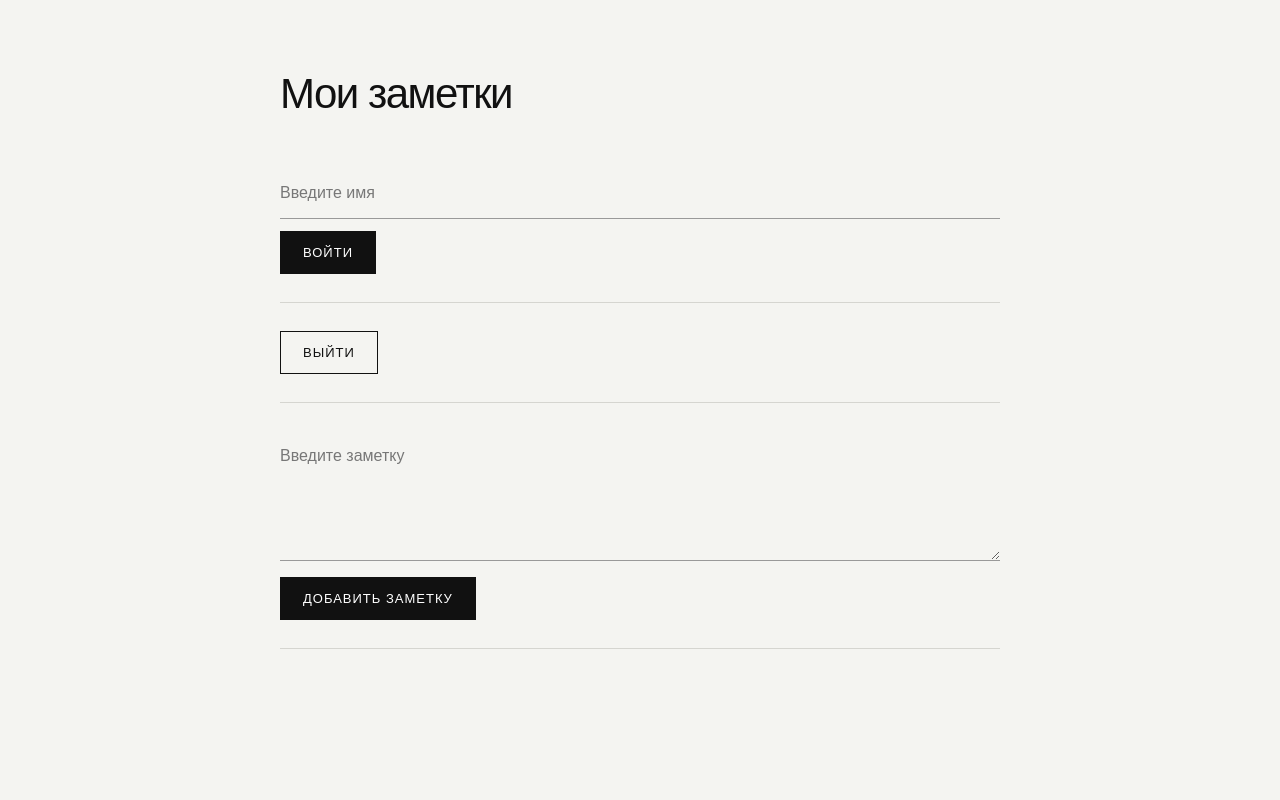
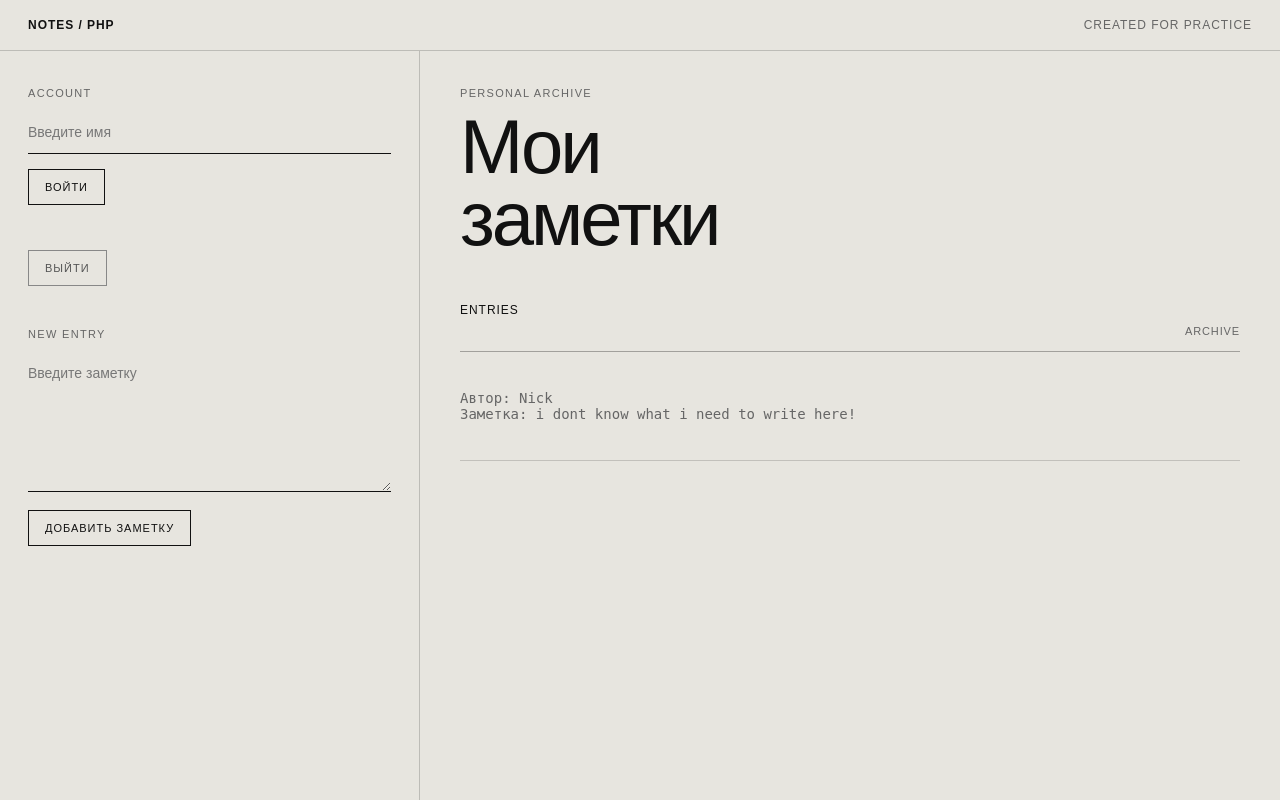
Before and after one commit to nickmsk9/norseprojects, a PHP site: page / in a window 1280 px wide. Run offline with PHP 8.4, Linux system fonts and the light colour scheme.

Commit message:
Update project structure and styles

```diff
--- /dev/null
+++ b/css/style.css
@@ -0,0 +1,185 @@
+
+* {
+    box-sizing: border-box;
+}
+
+html {
+    background: #deddd8;
+}
+
+body {
+    margin: 0;
+    min-height: 100vh;
+    font-family: Arial, Helvetica, sans-serif;
+    background: #e7e5df;
+    color: #111;
+    font-size: 14px;
+}
+
+.topbar {
+    display: flex;
+    justify-content: space-between;
+    align-items: center;
+
+    padding: 18px 28px;
+    border-bottom: 1px solid rgba(0, 0, 0, 0.18);
+
+    font-size: 12px;
+    text-transform: uppercase;
+    letter-spacing: 0.08em;
+}
+
+.brand {
+    font-weight: 600;
+}
+
+.status {
+    color: #666;
+}
+
+.page {
+    display: grid;
+    grid-template-columns: minmax(260px, 420px) 1fr;
+    min-height: calc(100vh - 51px);
+}
+
+.sidebar {
+    padding: 36px 28px;
+    border-right: 1px solid rgba(0, 0, 0, 0.18);
+}
+
+.content {
+    padding: 36px 40px 80px;
+}
+
+.eyebrow {
+    margin-bottom: 12px;
+
+    font-size: 11px;
+    text-transform: uppercase;
+    letter-spacing: 0.12em;
+    color: #666;
+}
+
+h1 {
+    margin: 0 0 48px;
+
+    font-size: clamp(42px, 6vw, 76px);
+    line-height: 0.95;
+    font-weight: 400;
+    letter-spacing: -0.04em;
+}
+
+h2 {
+    margin: 0 0 20px;
+
+    font-size: 12px;
+    font-weight: 500;
+    text-transform: uppercase;
+    letter-spacing: 0.08em;
+}
+
+.panel {
+    margin-bottom: 42px;
+}
+
+form {
+    margin: 0 0 30px;
+}
+
+input,
+textarea {
+    width: 100%;
+
+    border: 0;
+    border-bottom: 1px solid #111;
+    border-radius: 0;
+
+    padding: 13px 0;
+
+    background: transparent;
+    color: #111;
+
+    font: inherit;
+    outline: none;
+}
+
+textarea {
+    min-height: 140px;
+    resize: vertical;
+}
+
+input::placeholder,
+textarea::placeholder {
+    color: #777;
+}
+
+input:focus,
+textarea:focus {
+    border-bottom-width: 2px;
+}
+
+button {
+    margin-top: 15px;
+    padding: 11px 16px;
+
+    border: 1px solid #111;
+    border-radius: 0;
+
+    background: transparent;
+    color: #111;
+
+    font: inherit;
+    font-size: 11px;
+    text-transform: uppercase;
+    letter-spacing: 0.09em;
+
+    cursor: pointer;
+}
+
+button:hover {
+    background: #111;
+    color: #f4f2ec;
+}
+
+.logout {
+    border-color: #888;
+    color: #555;
+}
+
+.notes-header {
+    display: flex;
+    justify-content: space-between;
+    align-items: flex-end;
+
+    padding-bottom: 14px;
+    border-bottom: 1px solid rgba(0, 0, 0, 0.3);
+}
+
+.notes-header span {
+    font-size: 11px;
+    text-transform: uppercase;
+    letter-spacing: 0.08em;
+    color: #666;
+}
+
+.note-placeholder {
+    padding: 24px 0;
+    border-bottom: 1px solid rgba(0, 0, 0, 0.16);
+    color: #666;
+}
+
+@media (max-width: 800px) {
+    .page {
+        grid-template-columns: 1fr;
+    }
+
+    .sidebar {
+        border-right: 0;
+        border-bottom: 1px solid rgba(0, 0, 0, 0.18);
+    }
+
+    .content {
+        padding: 36px 28px 60px;
+    }
+}
--- a/index.php
+++ b/index.php
@@ -43,13 +43,6 @@ if (file_exists ($file)) {
 } else {
     $notes = [];
 }
-foreach ($notes as $note) {
-    $data = explode('--##--', $note);
-    echo "<pre>";
-    //var_dump($note);
-    var_dump($data);
-    echo "</pre>";
-}
 
 /// Основная логика записи в файл и чтения данных заметки из файла //////////
 
@@ -61,130 +54,97 @@ foreach ($notes as $note) {
     <meta charset="UTF-8">
     <meta name="viewport" content="width=device-width, initial-scale=1">
     <title>Мои заметки</title>
+    <link rel = "stylesheet" href="css/style.css">
 
-    <style>
-        * {
-            box-sizing: border-box;
-        }
 
-        body {
-            margin: 0;
-            font-family: Arial, Helvetica, sans-serif;
-            background: #f4f4f1;
-            color: #111;
-        }
-
-        .container {
-            width: min(720px, calc(100% - 40px));
-            margin: 0 auto;
-            padding: 70px 0;
-        }
-
-        h1 {
-            margin: 0 0 50px;
-            font-size: 42px;
-            font-weight: 500;
-            letter-spacing: -1.5px;
-        }
-
-        form {
-            margin-bottom: 28px;
-            padding-bottom: 28px;
-            border-bottom: 1px solid #d5d5d0;
-        }
-
-        input,
-        textarea {
-            width: 100%;
-            margin-bottom: 12px;
-            padding: 16px 0;
-            border: 0;
-            border-bottom: 1px solid #999;
-            border-radius: 0;
-            outline: none;
-            background: transparent;
-            color: #111;
-            font: inherit;
-        }
-
-        textarea {
-            min-height: 130px;
-            resize: vertical;
-        }
-
-        input::placeholder,
-        textarea::placeholder {
-            color: #777;
-        }
-
-        input:focus,
-        textarea:focus {
-            border-bottom-color: #111;
-        }
-
-        button {
-            padding: 13px 22px;
-            border: 1px solid #111;
-            border-radius: 0;
-            background: #111;
-            color: #fff;
-            font: inherit;
-            font-size: 13px;
-            text-transform: uppercase;
-            letter-spacing: 1px;
-            cursor: pointer;
-            transition: 0.2s;
-        }
-
-        button:hover {
-            background: transparent;
-            color: #111;
-        }
-
-        form:nth-of-type(2) button {
-            background: transparent;
-            color: #111;
-        }
-
-        form:nth-of-type(2) button:hover {
-            background: #111;
-            color: #fff;
-        }
-
-        @media (max-width: 600px) {
-            .container {
-                padding: 40px 0;
-            }
-
-            h1 {
-                font-size: 34px;
-                margin-bottom: 35px;
-            }
-        }
-    </style>
 </head>
 
 <body>
 
-<main class="container">
+<header class="topbar">
+    <div class="brand">NOTES / PHP</div>
+    <div class="status">Created for practice</div>
+</header>
 
-    <h1>Мои заметки</h1>
+<div class="page">
+
+    <aside class="sidebar">
+
+        <div class="eyebrow">Account</div>
+
+        <div class="panel">
 
             <form action="" method="post">
-        <input type="text" name="name" placeholder="Введите имя">
-        <button type="submit">Войти</button>
+                <input
+                        type="text"
+                        name="name"
+                        placeholder="Введите имя"
+                >
+
+                <button type="submit">
+                    Войти
+                </button>
             </form>
 
             <form action="" method="post">
-        <button type="submit" name="logout">Выйти</button>
+                <button
+                        type="submit"
+                        name="logout"
+                        class="logout"
+                >
+                    Выйти
+                </button>
             </form>
 
+        </div>
+
+        <div class="eyebrow">New entry</div>
+
         <form action="" method="post">
-        <textarea name="note" placeholder="Введите заметку"></textarea>
-        <button type="submit">Добавить заметку</button>
+            <textarea
+                    name="note"
+                    placeholder="Введите заметку"></textarea>
+
+            <button type="submit">
+                Добавить заметку
+            </button>
         </form>
+
+    </aside>
+
+    <main class="content">
+
+        <div class="eyebrow">
+            Personal archive
+        </div>
+
+        <h1>Мои<br>заметки</h1>
+
+        <div class="notes-header">
+            <h2>Entries</h2>
+            <span>Archive</span>
+        </div>
+
+        <div class="note-placeholder">
+            <?php
+
+            foreach ($notes as $note) {
+                $data = explode('--##--', $note);
+
+                echo "<pre>";
+                echo "Автор: " . htmlspecialchars($data[0]) . PHP_EOL;
+                echo "Заметка: " . htmlspecialchars($data[1]);
+                echo "</pre>";
+            }
+
+
+
+            ?>
+        </div>
 
     </main>
 
+</div>
+
 </body>
 </html>
--- a/notes.txt
+++ b/notes.txt
@@ -0,0 +1 @@
+Nick--##--i dont know what i need to write here!
```
Lines whose indentation alone changed are shown as unchanged.
